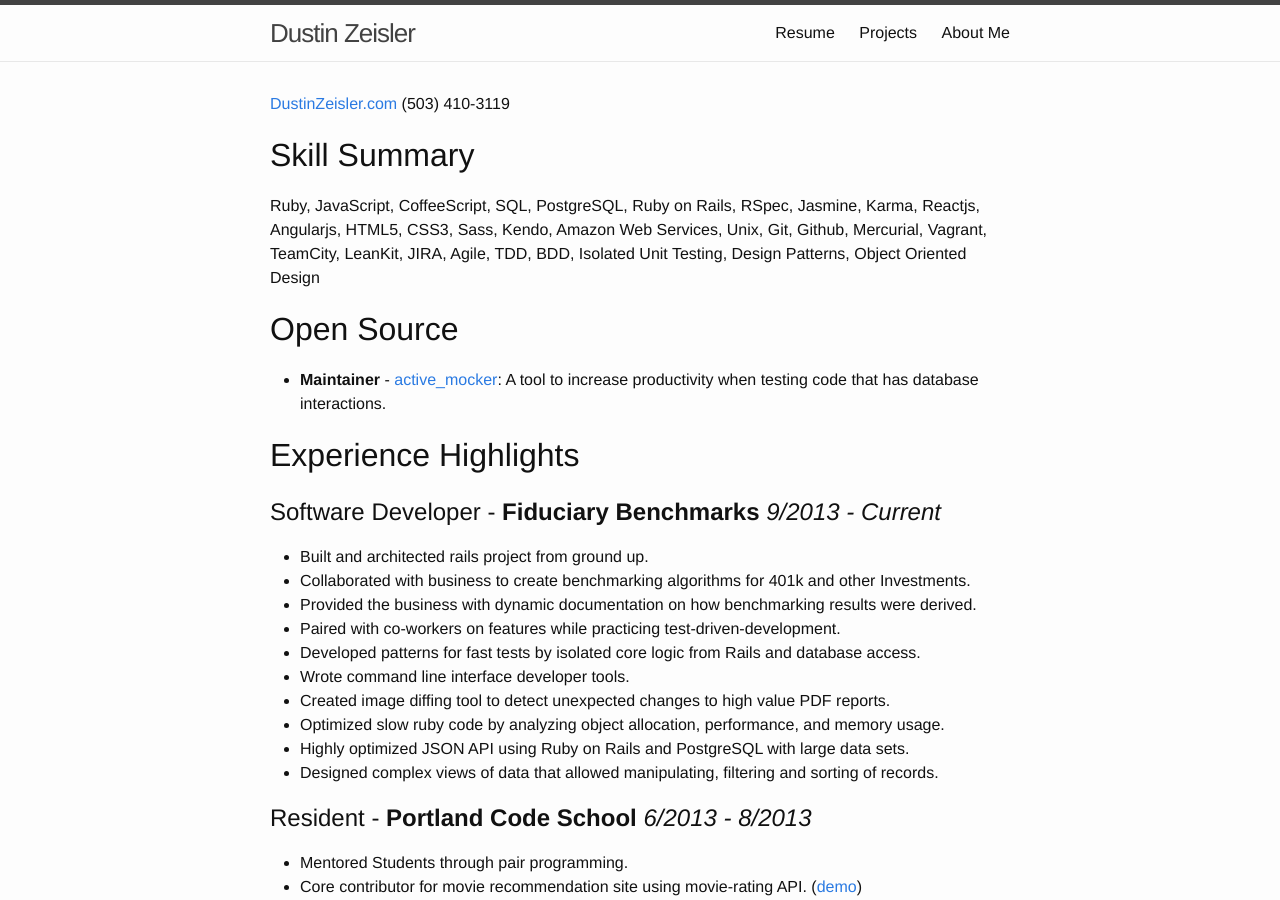
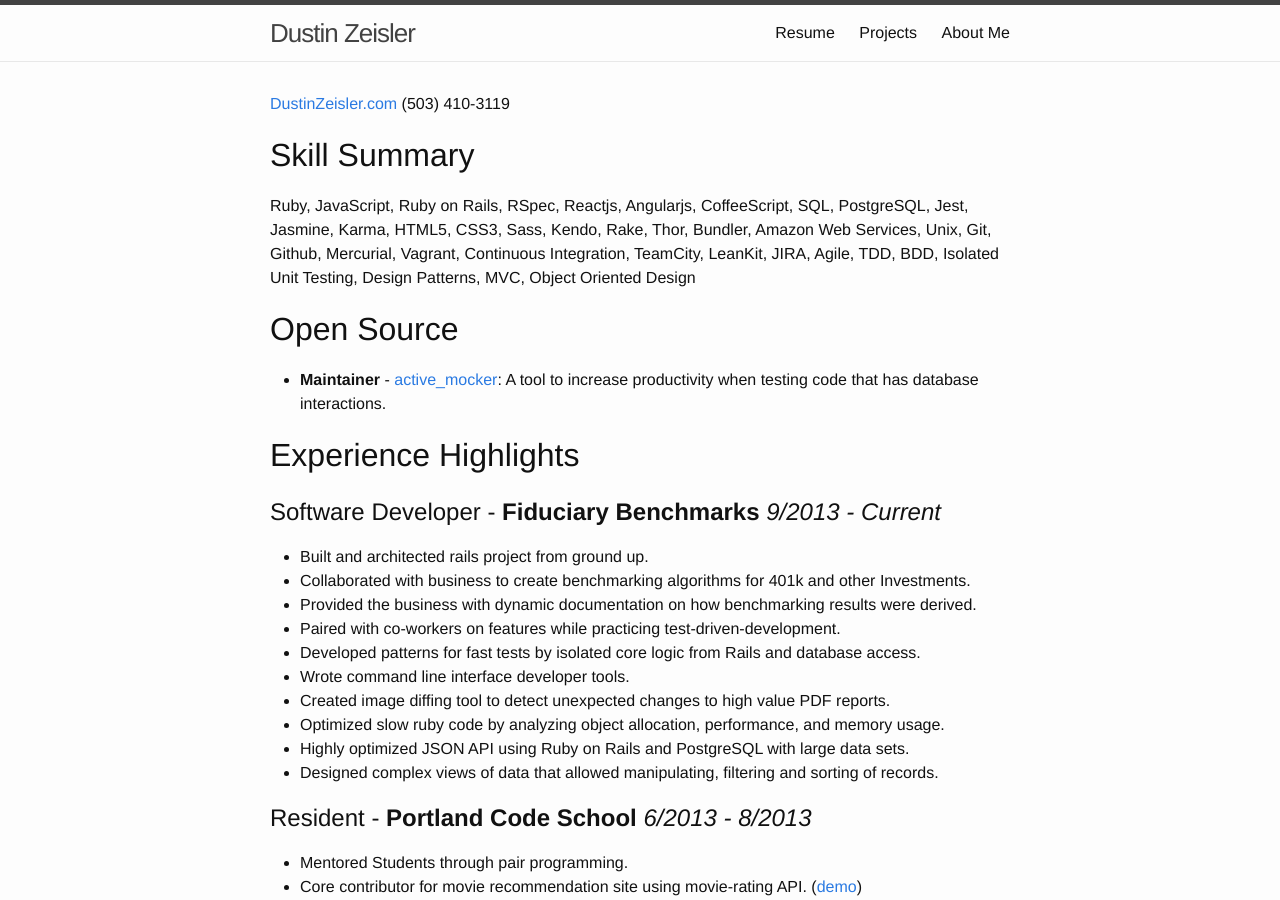
Before and after one commit to zeisler/zeisler.github.io, a Jekyll site: the page built from resume/index.md, in a window 1280 px wide and 900 px high. Built offline with Jekyll 4.4.1, drawn with Linux system fonts in a browser that asks for light colours.

Commit message:
Add more skills

```diff
--- a/resume/index.md
+++ b/resume/index.md
@@ -8,7 +8,7 @@
 
 # Skill Summary
 
-Ruby, JavaScript, CoffeeScript, SQL, PostgreSQL, Ruby on Rails, RSpec, Jasmine, Karma, Reactjs, Angularjs, HTML5, CSS3, Sass, Kendo, Amazon Web Services, Unix, Git, Github, Mercurial, Vagrant, TeamCity, LeanKit, JIRA, Agile, TDD, BDD, Isolated Unit Testing, Design Patterns, Object Oriented Design
+Ruby, JavaScript, Ruby on Rails, RSpec, Reactjs, Angularjs, CoffeeScript, SQL, PostgreSQL, Jest, Jasmine, Karma, HTML5, CSS3, Sass, Kendo, Rake, Thor, Bundler, Amazon Web Services, Unix, Git, Github, Mercurial, Vagrant, Continuous Integration, TeamCity, LeanKit, JIRA, Agile, TDD, BDD, Isolated Unit Testing, Design Patterns, MVC, Object Oriented Design
 
 # Open Source
 
```
